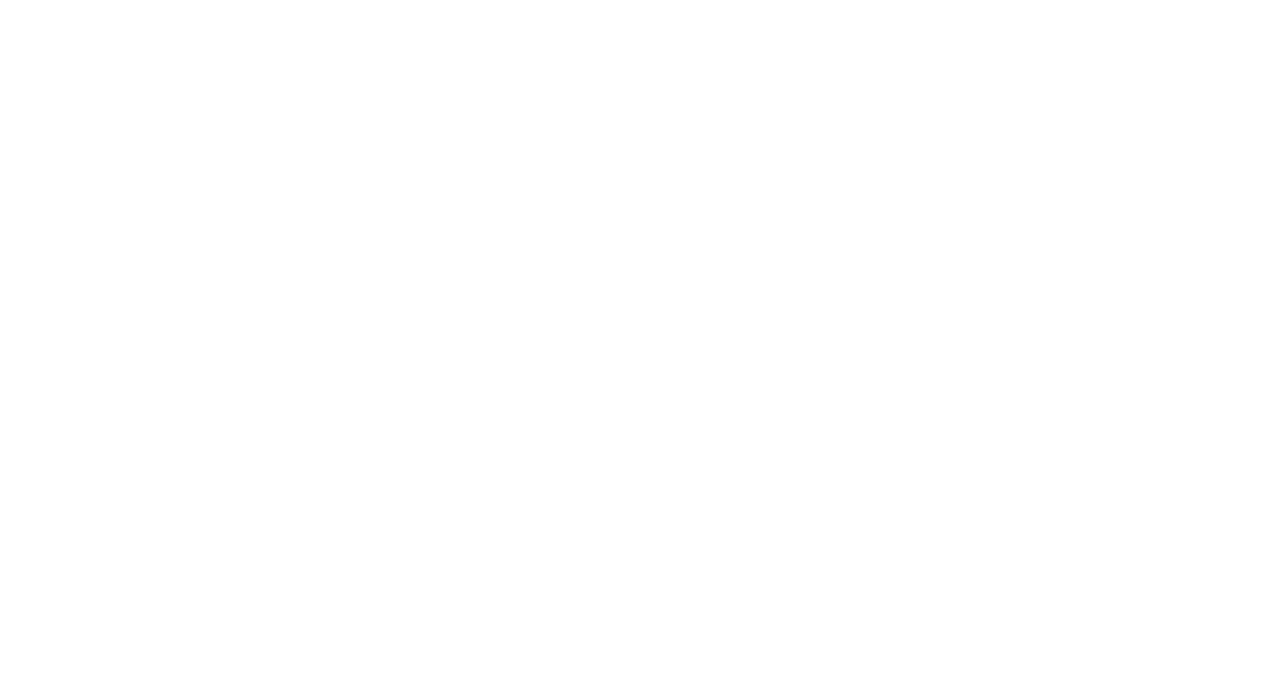
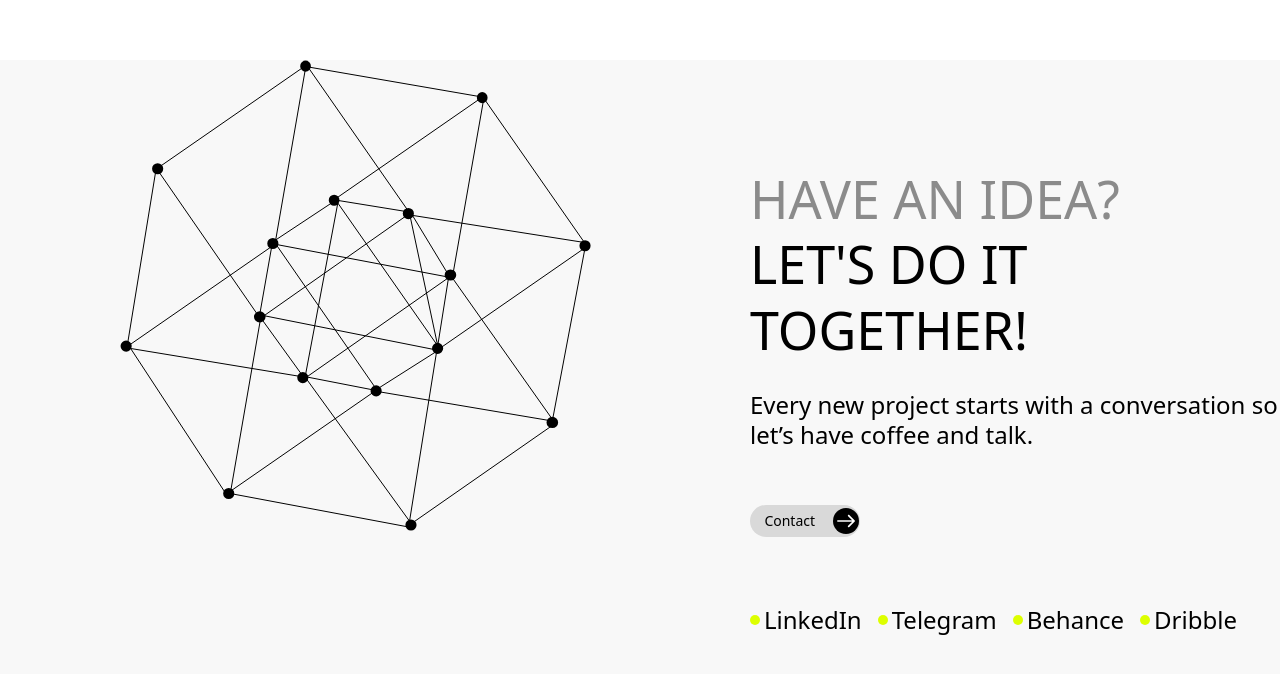
Before and after one commit to Gwyyn/kuzmich.design, a React (Create React App) app: page / in a window 1280 px wide. Shown: the part 5528-6202 px from the top of the page. Before the commit the page ends 5588 px from the top, so only its background shows below. Built offline with nearby package versions, Linux system fonts and the light colour scheme.

Commit message:
added bottom with spinner without animation

```diff
--- a/src/App.js
+++ b/src/App.js
@@ -5,6 +5,7 @@ import Works from "./components/works/Works";
 import ApproachDescr from "./components/approachDescr/ApproachDescr";
 import Services from "./components/services/Services";
 import WorkProcess from "./components/workProcess/WorkProcess";
+import Bottom from "./components/bottom/Bottom";
 
 
 const App = () => {
@@ -16,6 +17,7 @@ const App = () => {
             <ApproachDescr/>
             <Services/>
             <WorkProcess/>
+            <Bottom/>
         </div>
     );
 };
--- /dev/null
+++ b/src/components/UI/spinner/Spinner.jsx
@@ -0,0 +1,46 @@
+import React from 'react';
+
+const Spinner = () => {
+    return (
+        <svg  width="471" height="471" viewBox="0 0 471 471" fill="none" xmlns="http://www.w3.org/2000/svg">
+            <ellipse cx="185.549" cy="6.13902" rx="5.37204" ry="5.58692" transform="rotate(0.0296306 185.549 6.13902)" fill="black"/>
+            <circle cx="37.6576" cy="108.722" r="5.58692" transform="rotate(0.0296306 37.6576 108.722)" fill="black"/>
+            <circle cx="6.13939" cy="286.091" r="5.58692" transform="rotate(0.0296306 6.13939 286.091)" fill="black"/>
+            <circle cx="108.723" cy="433.499" r="5.58692" transform="rotate(0.0296306 108.723 433.499)" fill="black"/>
+            <circle cx="290.98" cy="465.02" r="5.58692" transform="rotate(0.0296306 290.98 465.02)" fill="black"/>
+            <ellipse cx="432.326" cy="362.433" rx="5.8104" ry="5.58692" transform="rotate(0.0296306 432.326 362.433)" fill="black"/>
+            <circle cx="256.131" cy="330.915" r="5.58692" transform="rotate(0.0296306 256.131 330.915)" fill="black"/>
+            <circle cx="182.81" cy="317.608" r="5.58692" transform="rotate(0.0296306 182.81 317.608)" fill="black"/>
+            <ellipse cx="139.766" cy="256.829" rx="5.8104" ry="5.58692" transform="rotate(0.0296306 139.766 256.829)" fill="black"/>
+            <path d="M257.451 330.788L155.566 183.729" stroke="black"/>
+            <circle cx="152.849" cy="183.507" r="5.58692" transform="rotate(0.0296306 152.849 183.507)" fill="black"/>
+            <ellipse cx="214.113" cy="140.24" rx="5.37204" ry="5.58692" transform="rotate(0.0296306 214.113 140.24)" fill="black"/>
+            <circle cx="288.348" cy="153.547" r="5.58692" transform="rotate(0.0296306 288.348 153.547)" fill="black"/>
+            <ellipse cx="362.22" cy="37.6566" rx="5.37204" ry="5.58692" transform="rotate(0.0296306 362.22 37.6566)" fill="black"/>
+            <circle cx="465.018" cy="185.764" r="5.58692" transform="rotate(0.0296306 465.018 185.764)" fill="black"/>
+            <ellipse cx="330.441" cy="215.025" rx="5.8104" ry="5.58692" transform="rotate(0.0296306 330.441 215.025)" fill="black"/>
+            <circle cx="317.609" cy="288.347" r="5.58692" transform="rotate(0.0296306 317.609 288.347)" fill="black"/>
+            <line x1="37.3728" y1="108.311" x2="185.479" y2="5.72797" stroke="black"/>
+            <line x1="289.996" y1="464.609" x2="436.598" y2="362.456" stroke="black"/>
+            <line x1="107.74" y1="433.088" x2="255.846" y2="330.504" stroke="black"/>
+            <line x1="321.861" y1="286.963" x2="469.968" y2="184.379" stroke="black"/>
+            <line x1="214.043" y1="139.829" x2="362.15" y2="37.246" stroke="black"/>
+            <line x1="4.45652" y1="288.473" x2="152.563" y2="185.89" stroke="black"/>
+            <path d="M35.5957 112.028L7.57223 283.811L105.166 432.549L291.611 467.564" stroke="black"/>
+            <path d="M38.432 111.234L137.405 254.365L316.867 290.074L289.542 461.16L185.211 317.242L8.85626 288.181" stroke="black"/>
+            <path d="M186.114 4.74263L154.944 184.206L332.311 217.82M332.311 217.82L363.831 38.3561L465.717 184.367L432.582 359.627L332.311 217.82Z" stroke="black"/>
+            <path d="M289.047 152.151L188.557 7.88623" stroke="black"/>
+            <path d="M319.704 288.697L217.818 143.035L185.255 316.213" stroke="black"/>
+            <path d="M317.959 286.95L289.849 154.97L464.386 182.499" stroke="black"/>
+            <path d="M110.469 432.452L140.939 256.48" stroke="black"/>
+            <path d="M258.226 331.615L430.358 360.686" stroke="black"/>
+            <path d="M185.415 6.48828L363.831 37.3086" stroke="black"/>
+            <path d="M140.683 258.063L290.187 153.037" stroke="black"/>
+            <path d="M183.856 319.006L332.313 215.026" stroke="black"/>
+            <path d="M215.953 140.118L290.523 152.223L328.875 215.51L316.861 291.194L255.207 330.311L182.944 316.223L139.46 256.047L152.511 182.072L215.953 140.118Z" stroke="black"/>
+        </svg>
+
+    );
+};
+
+export default Spinner;
--- /dev/null
+++ b/src/components/bottom/Bottom.jsx
@@ -0,0 +1,58 @@
+import React from 'react';
+import cl from './Bottom.module.css'
+import ContactButton from "../UI/buttons/contactButton/ContactButton";
+import Spinner from "../UI/spinner/Spinner";
+
+const Bottom = () => {
+    return (
+        <div className={cl.bottomWrapper}>
+            <div className={cl.leftPart}>
+                <div className={cl.spinnerWrapper}>
+                    <Spinner/>
+                </div>
+            </div>
+            <div className={cl.rightPart}>
+                <div className={cl.titleQuestion}>
+                    have an idea?
+                </div>
+                <div className={cl.titleExclamation}>
+                    LET'S DO IT TOGETHER!
+                </div>
+                <div className={cl.description}>
+                    Every new project starts with a conversation so let’s have coffee and talk.
+                </div>
+                <div style={{paddingTop: 54}}>
+                    <ContactButton/>
+                </div>
+                <div className={cl.contactLinksWrapper}>
+                    <div className={cl.linkWithPoint}>
+                        <div className={cl.yellowPoint}></div>
+                        <a href="" style={{textDecoration: "none"}}>
+                            <div className={cl.contactLinks}>LinkedIn</div>
+                        </a>
+                    </div>
+                    <div className={cl.linkWithPoint}>
+                        <div className={cl.yellowPoint}></div>
+                        <a href="" style={{textDecoration: "none"}}>
+                            <div className={cl.contactLinks}>Telegram</div>
+                        </a>
+                    </div>
+                    <div className={cl.linkWithPoint}>
+                        <div className={cl.yellowPoint}></div>
+                        <a href="" style={{textDecoration: "none"}}>
+                            <div className={cl.contactLinks}>Behance</div>
+                        </a>
+                    </div>
+                    <div className={cl.linkWithPoint}>
+                        <div className={cl.yellowPoint}></div>
+                        <a href="" style={{textDecoration: "none"}}>
+                            <div className={cl.contactLinks}>Dribble</div>
+                        </a>
+                    </div>
+                </div>
+            </div>
+        </div>
+    );
+};
+
+export default Bottom;
--- /dev/null
+++ b/src/components/bottom/Bottom.module.css
@@ -0,0 +1,76 @@
+.bottomWrapper {
+    background: #F8F8F8;
+    height: 630px;
+
+    display: flex;
+    flex-direction: row;
+}
+
+.leftPart {
+    padding-left: 120px;
+    width: 700px;
+}
+
+.spinnerWrapper {
+    width: 471px;
+    height: 471px;
+    /*bottom: -30%;*/
+    /*position: relative;*/
+}
+
+.rightPart {
+    padding-top: 106px;
+}
+
+.titleQuestion {
+    font-weight: 400;
+    font-size: 52px;
+    line-height: 126%;
+    text-transform: uppercase;
+    color: #8B8B8B;
+}
+
+.titleExclamation {
+    font-weight: 400;
+    font-size: 52px;
+    line-height: 126%;
+    text-transform: uppercase;
+    color: #000000;
+}
+
+.description {
+    padding-top: 28px;
+    width: 530px;
+    font-weight: 400;
+    font-size: 24px;
+    line-height: 126%;
+    color: #000000;
+}
+
+.contactLinksWrapper {
+    display: flex;
+    flex-direction: row;
+    gap: 16px;
+    padding-top: 68px;
+}
+
+.linkWithPoint {
+    display: flex;
+    flex-direction: row;
+    align-items: center;
+    gap: 4px;
+}
+
+.yellowPoint {
+    width: 10px;
+    height: 10px;
+    border-radius: 50%;
+    background: #DDFF00;
+}
+
+.contactLinks {
+    font-weight: 400;
+    font-size: 24px;
+    line-height: 126%;
+    color: #000000;
+}
```
Also changed, not shown: src/components/script.js (deleted, +0 -39 lines), src/components/UI/spinner/spinner.svg (added).
